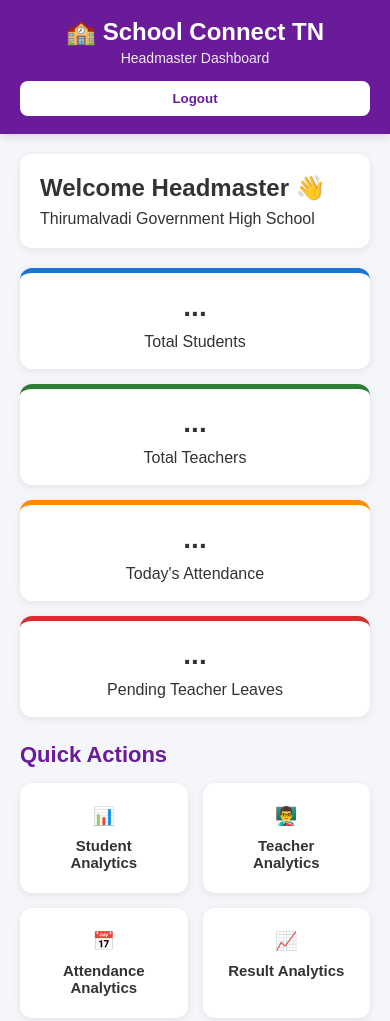
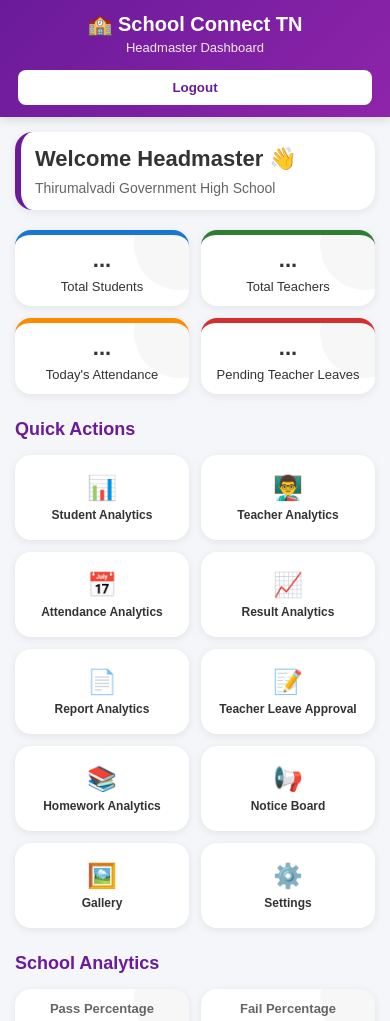
Before and after one commit to TSC-GHS/thirumalvadi-school-connect, a website with bundled scripts: page headmaster.html in a window 390 px wide. Shown: the top 1021 px of the page. Built offline with nearby package versions, Linux system fonts and the light colour scheme; no server answers.

Commit message:
Add UI styles for School Connect TN V1 upgrade

```diff
--- a/css/headmaster.css
+++ b/css/headmaster.css
@@ -279,3 +279,158 @@ width:100%;
 }
 
 }
+/*=====================================
+School Connect TN V1 UI Upgrade
+======================================*/
+
+/* Header */
+
+.header{
+position:sticky;
+top:0;
+z-index:999;
+padding:12px 18px;
+background:linear-gradient(135deg,#6A1B9A,#8E24AA);
+}
+
+.header h2{
+font-size:20px;
+}
+
+.header p{
+font-size:13px;
+}
+
+/* Container */
+
+.container{
+max-width:1200px;
+margin:auto;
+padding:15px;
+}
+
+/* Welcome */
+
+.welcome{
+padding:16px;
+border-radius:18px;
+border-left:6px solid #6A1B9A;
+}
+
+.welcome h2{
+font-size:22px;
+}
+
+.welcome p{
+font-size:14px;
+color:#666;
+}
+
+/* Dashboard Cards */
+
+.cards{
+grid-template-columns:repeat(auto-fit,minmax(140px,1fr));
+gap:12px;
+}
+
+.card{
+padding:15px;
+border-radius:16px;
+overflow:hidden;
+position:relative;
+}
+
+.card::before{
+content:"";
+position:absolute;
+right:-35px;
+top:-35px;
+width:90px;
+height:90px;
+border-radius:50%;
+background:rgba(0,0,0,.03);
+}
+
+.card h2,
+.card h3{
+font-size:26px;
+margin-bottom:6px;
+}
+
+.card p,
+.card h4{
+font-size:13px;
+}
+
+/* Quick Actions */
+
+.menuGrid{
+grid-template-columns:repeat(2,1fr);
+gap:12px;
+}
+
+.menuCard{
+padding:16px 10px;
+border-radius:16px;
+min-height:95px;
+display:flex;
+flex-direction:column;
+justify-content:center;
+align-items:center;
+font-size:28px;
+}
+
+.menuCard span{
+font-size:13px;
+margin-top:6px;
+}
+
+/* List Card */
+
+.listCard{
+background:#fff;
+padding:15px;
+border-radius:16px;
+margin-bottom:18px;
+box-shadow:0 2px 8px rgba(0,0,0,.08);
+}
+
+/* Mobile */
+
+@media(max-width:768px){
+
+.cards{
+grid-template-columns:repeat(2,1fr);
+}
+
+.menuGrid{
+grid-template-columns:repeat(2,1fr);
+}
+
+.card{
+padding:12px;
+}
+
+.card h2,
+.card h3{
+font-size:22px;
+}
+
+.menuCard{
+min-height:85px;
+font-size:24px;
+}
+
+.menuCard span{
+font-size:12px;
+}
+
+.welcome{
+padding:14px;
+}
+
+.sectionTitle{
+font-size:18px;
+}
+
+}
```
